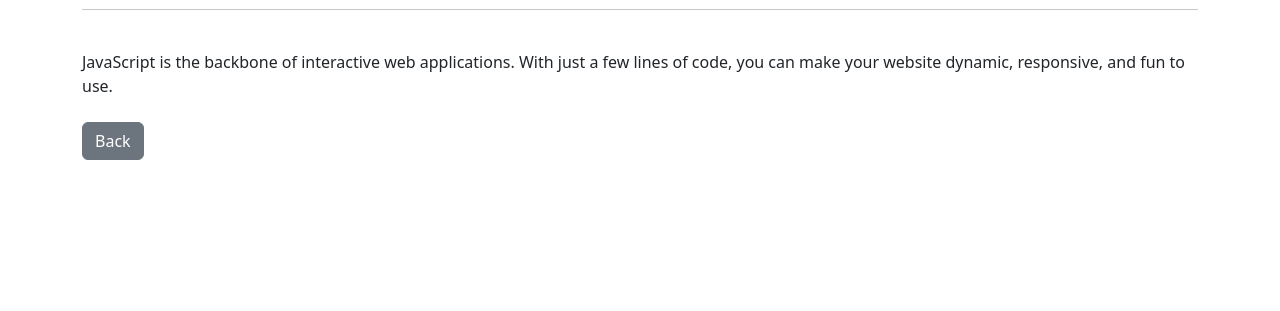
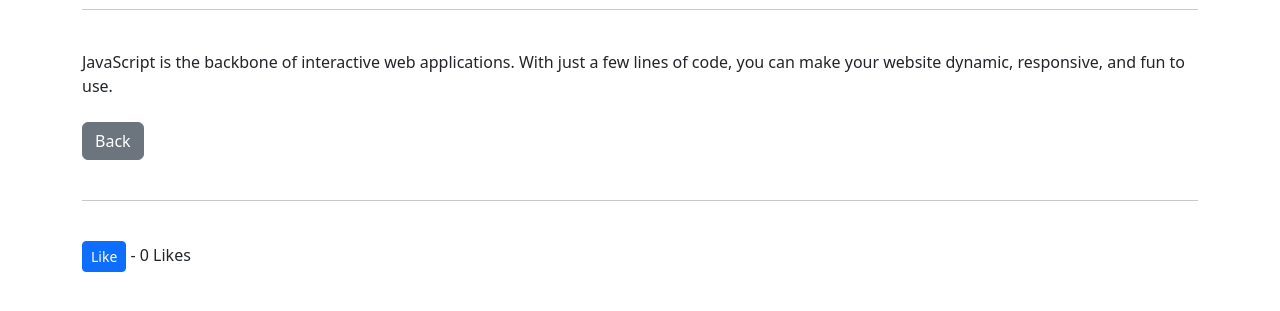
Before and after one commit to Selinoztrk/Django-Blog, a Django app: page /article/1 in a window 1280 px wide. Shown: the part 167-478 px from the top of the page. Run offline with Django 5.2, Linux system fonts and the light colour scheme; data comes from the database, SQL or seed files in the repository; both versions use the stored data as it was after the commit.

Commit message:
Creating a like button for blog posts

```diff
--- a/blog_app/models.py
+++ b/blog_app/models.py
@@ -21,6 +21,10 @@ class Post(models.Model):
     body = models.TextField()
     post_date = models.DateField(auto_now_add=True)
     category = models.CharField(max_length=255, default='coding')
+    likes = models.ManyToManyField(User, related_name='blog_posts')
+
+    def total_likes(self):
+        return self.likes.count()
 
     def __str__(self):
         return self.title + ' | ' + str(self.author)
--- a/blog_app/templates/article_details.html
+++ b/blog_app/templates/article_details.html
@@ -17,5 +17,10 @@
             {{ post.body|safe }}
 
         <br><br>
-    <a href="{% url 'home' %}" class="btn btn-secondary">Back</a>
+    <a href="{% url 'home' %}" class="btn btn-secondary">Back</a> <br><br>
+    <hr><br>
+    <form action="{% url 'like_post' post.pk %}" method="POST">
+        {% csrf_token %}
+        <button type="submit" name="post_id" value="{{ post.id }}" class="btn btn-primary btn-sm">Like</button> - {{ total_likes }} Likes
+    </form> <br>
 {% endblock %}
--- a/blog_app/urls.py
+++ b/blog_app/urls.py
@@ -1,6 +1,6 @@
 from django.urls import path
 #from . import views
-from .views import HomeView, ArticleDetailView, AddPostView, UpdatePostView, DeletePostView, AddCategoryView, CategoryView
+from .views import HomeView, ArticleDetailView, AddPostView, UpdatePostView, DeletePostView, AddCategoryView, CategoryView, LikeView
 
 urlpatterns = [
     #path('', views.home, name='home'),
@@ -11,4 +11,5 @@ urlpatterns = [
     path('article/edit/<int:pk>', UpdatePostView.as_view(), name='update_post'),
     path('article/<int:pk>/remove', DeletePostView.as_view(), name='delete_post'),
     path('category/<str:cats>/', CategoryView, name='category'),
+    path('like/<int:pk>', LikeView, name='like_post'),
 ]
--- a/blog_app/views.py
+++ b/blog_app/views.py
@@ -1,12 +1,19 @@
-from django.shortcuts import render
+from django.shortcuts import render, get_object_or_404
 from django.views.generic import ListView, DetailView, CreateView, UpdateView, DeleteView
 from .models import Post, Category
 from .forms import PostForm, EditForm
-from django.urls import reverse_lazy
+from django.urls import reverse_lazy, reverse
+from django.http import HttpResponseRedirect
 
 
 #def home(request):
     #return render(request, 'home.html', {})
+
+
+def LikeView(request, pk):
+    post = get_object_or_404(Post, id=request.POST.get('post_id'))
+    post.likes.add(request.user)
+    return HttpResponseRedirect(reverse('article-detail', args=[str(pk)]))
 
 
 class HomeView(ListView):
@@ -24,6 +31,15 @@ def CategoryView(request, cats):
 class ArticleDetailView(DetailView):
     model = Post
     template_name = 'article_details.html'
+
+    def get_context_data(self, *args, **kwargs):
+        context = super(ArticleDetailView, self).get_context_data(*args, **kwargs)
+
+        post = get_object_or_404(Post, id=self.kwargs['pk'])
+        total_likes = post.total_likes()
+        context["total_likes"] = total_likes
+
+        return context
 
 
 class AddPostView(CreateView):
```
Also changed, not shown: blog_app/migrations/0005_post_likes.py (added), db.sqlite3.
